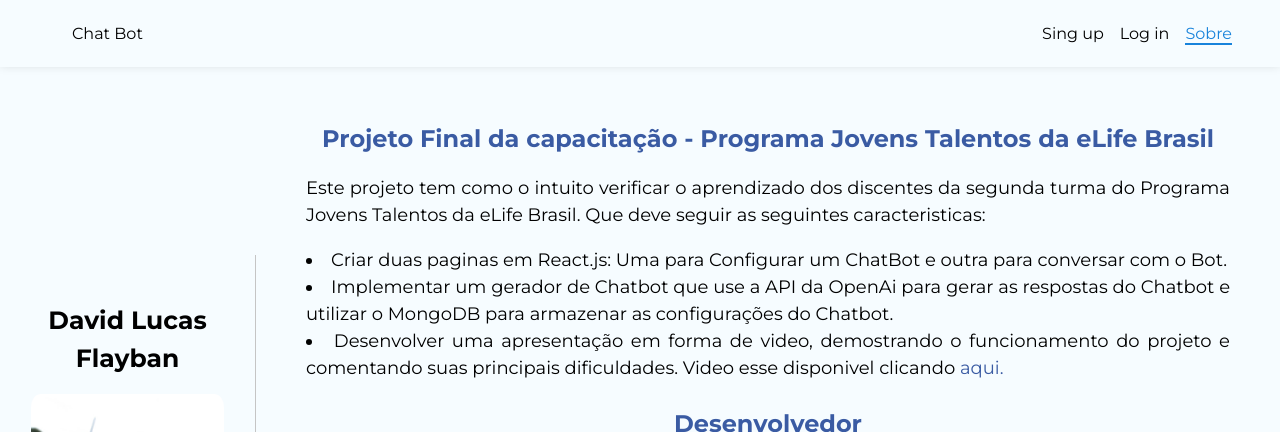
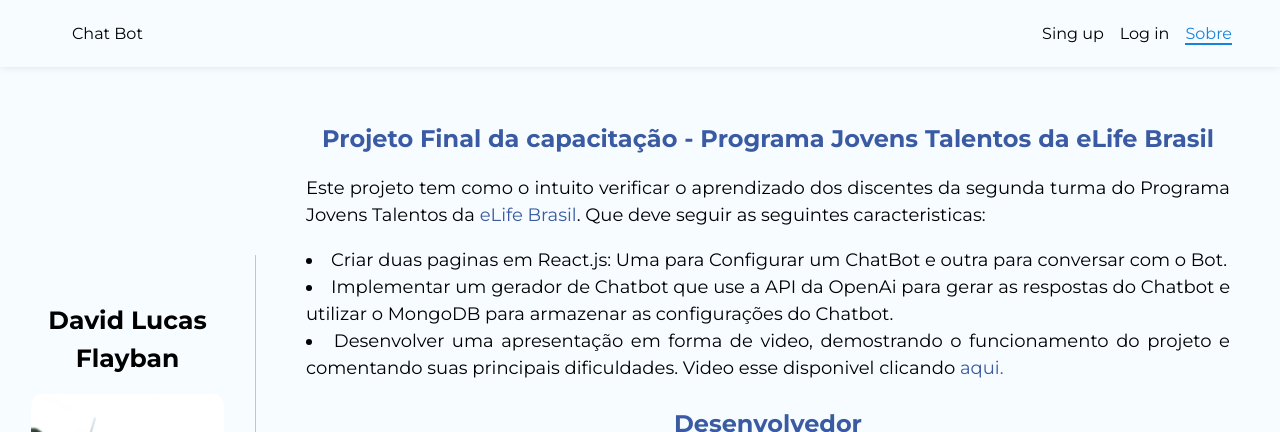
Before and after one commit to Flayban/projeto-chatbot, a React (Create React App) app: page /Sobre in a window 1280 px wide. Shown: the top 432 px of the page. Built offline with nearby package versions, Linux system fonts and the light colour scheme; no server answers.

Commit message:
Ultima atualização da Page Sobre

```diff
--- a/src/Pages/Sobre/Sobre.jsx
+++ b/src/Pages/Sobre/Sobre.jsx
@@ -19,7 +19,7 @@
       <div className={styles.complement}>
         <p className={styles.title}><span class="highlight">Projeto Final da capacitação - Programa Jovens Talentos da eLife Brasil</span></p>
         <p class={styles.description}>
-          Este projeto tem como o intuito verificar o aprendizado dos discentes da segunda turma do Programa Jovens Talentos da eLife Brasil. Que deve seguir as seguintes caracteristicas:
+          Este projeto tem como o intuito verificar o aprendizado dos discentes da segunda turma do Programa Jovens Talentos da <a href="https://elife.com.br/" target="_blank" rel="noopener noreferrer"><span class="highlight" >eLife Brasil</span></a>. Que deve seguir as seguintes caracteristicas:
           <p>
             <li>Criar duas paginas em React.js: Uma para Configurar um ChatBot e outra para conversar com o Bot.</li>
             <li>Implementar um gerador de Chatbot que use a API da OpenAi para gerar as respostas do Chatbot e utilizar o MongoDB para armazenar as configurações do Chatbot.</li>
```
